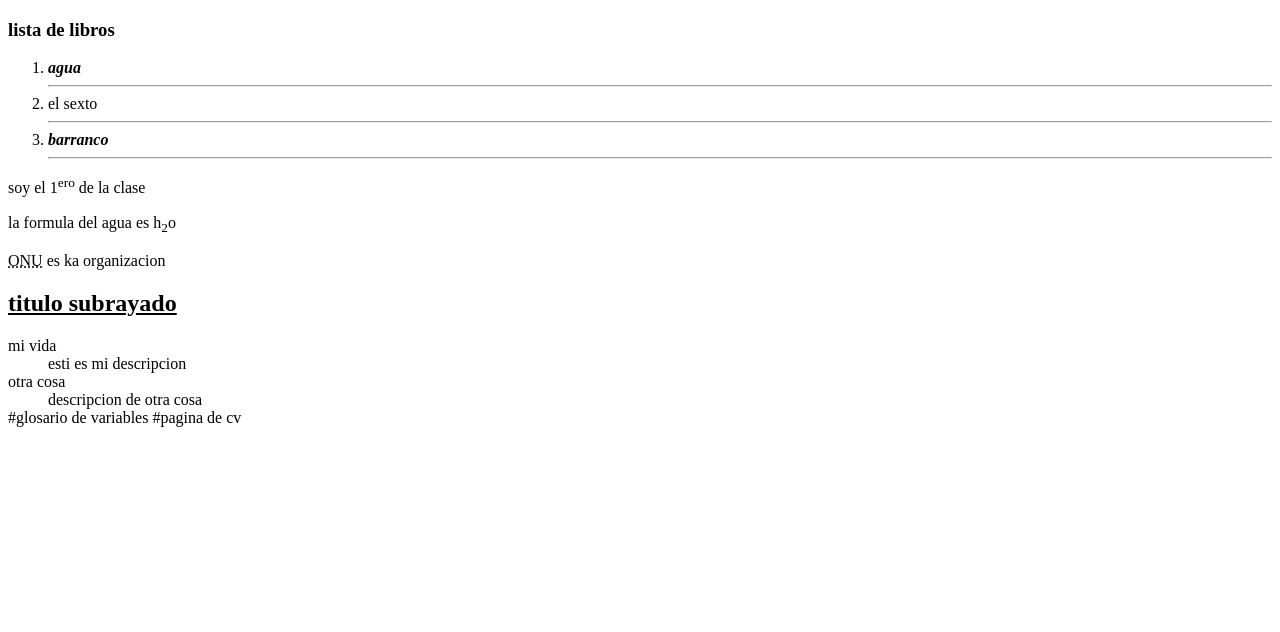
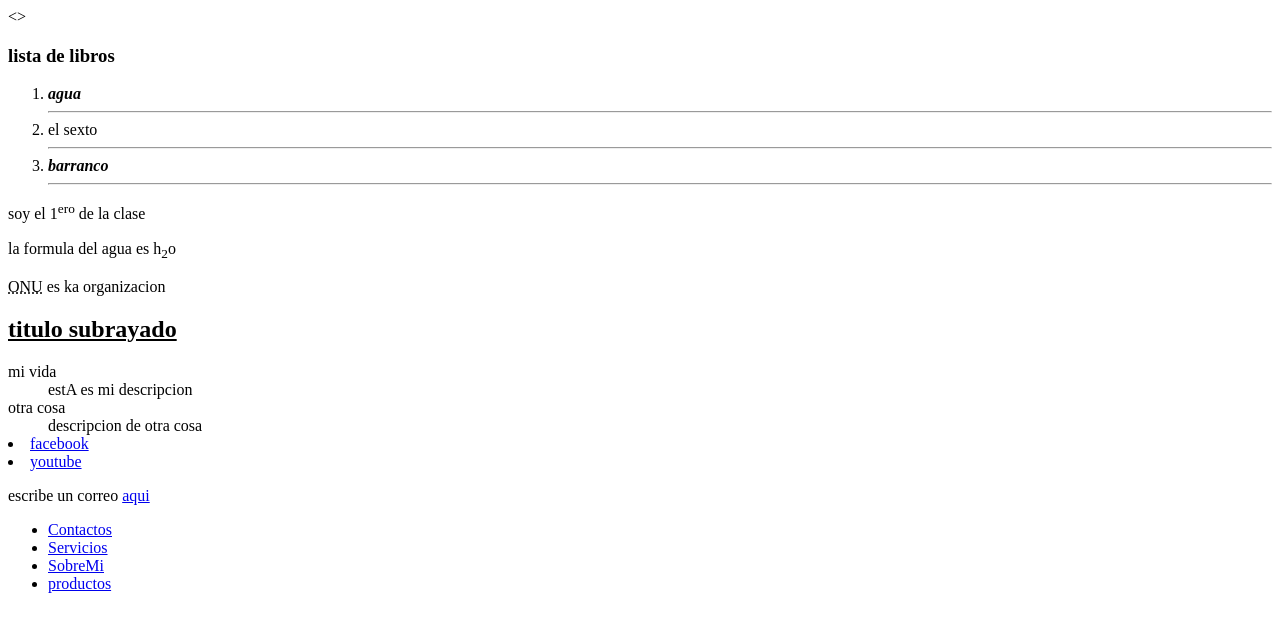
Before and after one commit to JhonnyASTOatoccsa/AnOTES, a plain HTML site: page Curso_Html/index.html in a window 1280 px wide. Drawn offline with Linux system fonts and the light colour scheme.

Commit message:
wsq
actualizado

```diff
--- a/Curso_Html/index.html
+++ b/Curso_Html/index.html
@@ -1,6 +1,6 @@
 <!DOCTYPE html>
 <html lang="es-PE">
-<head>
+<>
     <meta charset="UTF-8">
     <meta name="viewport" content="width=device-width, initial-scale=1.0">
     <title>LISTA</title>
@@ -19,16 +19,38 @@
     <P><abbr title="organizacion de las naciones unidas" >ONU</abbr> es ka organizacion</P>
     <h2><ins>titulo subrayado</ins></h2>
 </body>
-
-</html>
 <head>
     <d1>
         <dt>mi vida</dt>
-        <dd>esti es mi descripcion</dd>
+        <dd>estA es mi descripcion</dd>
         <dt>otra cosa</dt>
         <dd>descripcion de otra cosa</dd>
     </d1>
 </head>
+<!--para especificar contenido visible en la pagina-->
+<body>
+    <li>
+    <a href="https://www.facebook.com/?locale=es_LA"
+    target="_blank">facebook</a>
+</li>
+</body>
+<body>
+    <li>
+    <a href="https://www.youtube.com/"
+    target="_blank">youtube</a>
+</li>
+</body>
+<p>escribe un correo
+    <a href="mailto:astoedward@3gmail.com">aqui</a>
+</p>
+<body>
 
-#glosario de variables
-#pagina de cv
+
+<ul>
+    <li><a href="Contactos.html">Contactos</a></li>
+    <li><a href="servicios.html">Servicios</a></li>
+    <li><a href="SobreMi.html">SobreMi</a></li>
+    <li><a href="PRODUCTOS.html">productos</a></li>
+</ul>
+</body>
+</html>
```
Also changed, not shown: Curso_Html/Contactos.html (added, +13 -0 lines), Curso_Html/PRODUCTOS.html (added, +14 -0 lines), Curso_Html/SobreMi.html (added, +17 -0 lines), Curso_Html/servicios.html (added, +12 -0 lines).
